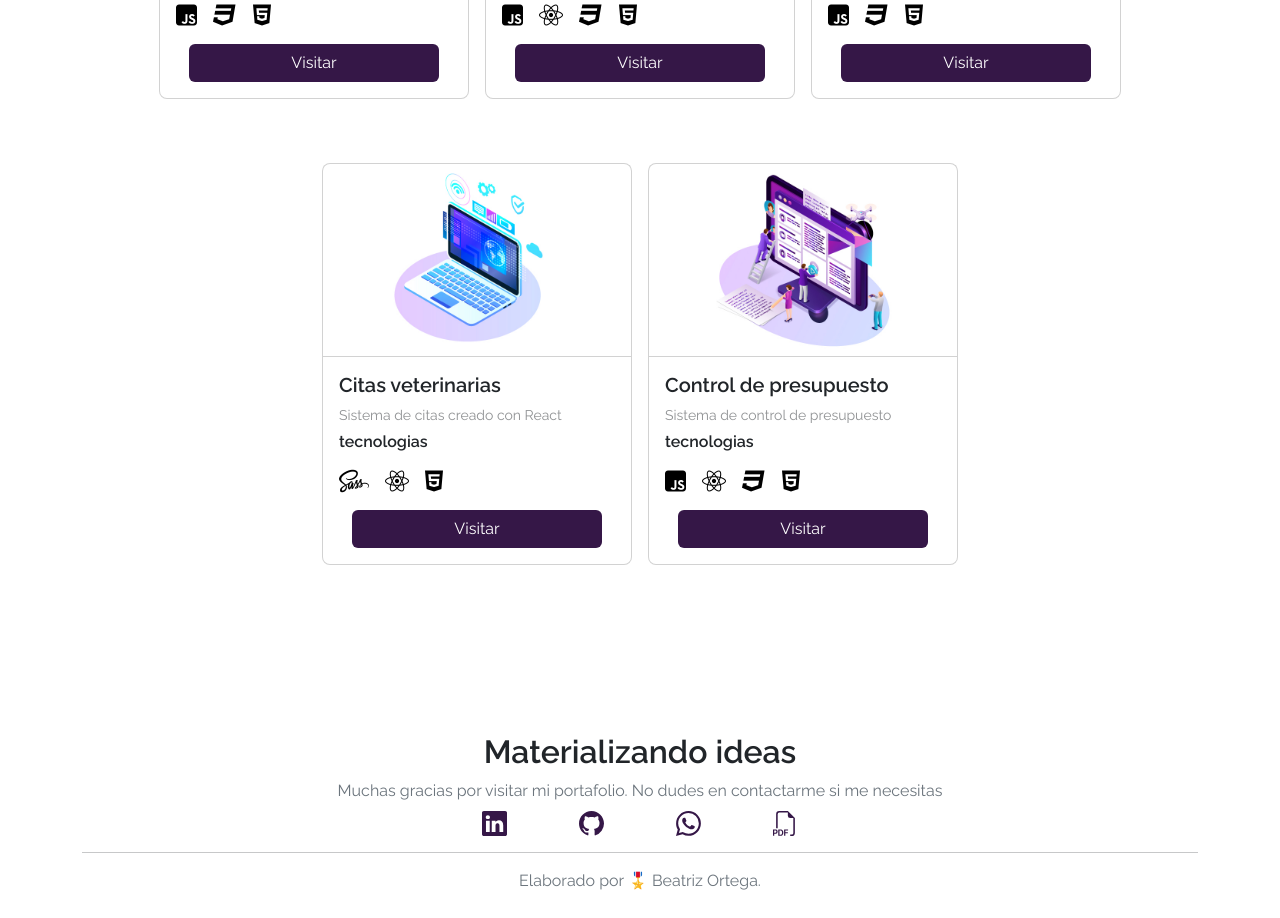
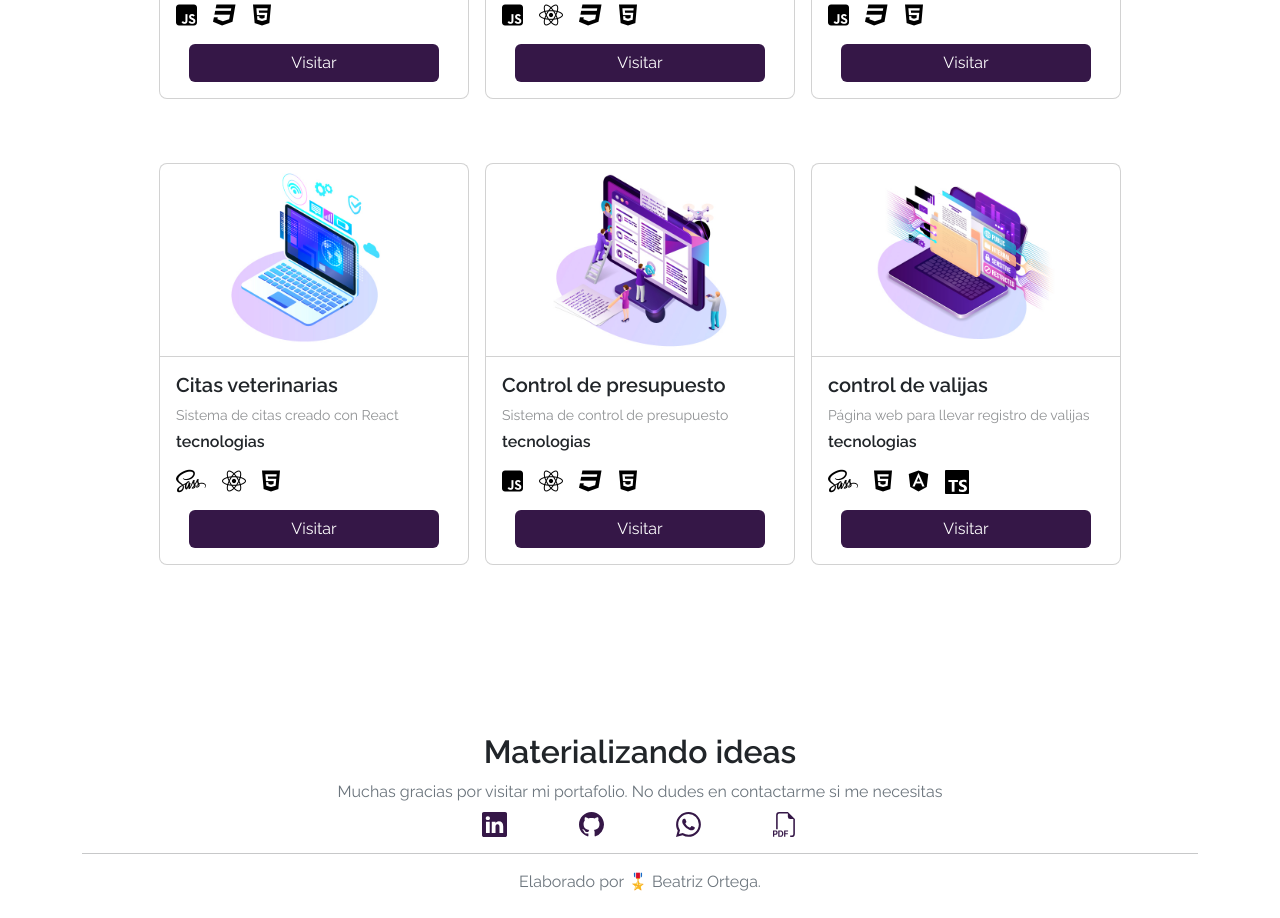
Before and after one commit to Beatriz-Ortega/Beatriz-Ortega-CV, a React (Vite) app: page / in a window 1280 px wide. Shown: the part 4660-5578 px from the top of the page. Built offline with nearby package versions, Linux system fonts and the light colour scheme.

Commit message:
new proyect in portafolio

```diff
--- a/src/components/SectccionPortafolio.jsx
+++ b/src/components/SectccionPortafolio.jsx
@@ -1,5 +1,6 @@
 import { useState } from "react";
-import { projectsData } from "../data/cvData"
+import { projectsData } from "../data/cvData";
+import { SiTypescript } from 'react-icons/si';
 
 export const SeccionPortafolio = () => {
     const [selectImg, setSelectImg] = useState('');
@@ -77,6 +78,12 @@ export const SeccionPortafolio = () => {
                                         {
                                             (project.tech.html) && <i className="fa-brands fa-html5 fa-xl me-3" style={{ color: 'black'}}></i>
                                         }
+                                        {
+                                            (project.tech.angular) && <i className="fa-brands fa-angular fa-xl me-3" style={{ color: 'black'}}></i>
+                                        }
+                                        {
+                                            (project.tech.angular) && <SiTypescript className="me-3" size={24} color="black" />
+                                        }
                                     </div>
                                     <a href={ project.ref } target='_blanck' >
                                         <button
--- a/src/data/cvData.js
+++ b/src/data/cvData.js
@@ -222,7 +222,22 @@ export const projectsData = [
             css:true,
             react: true,
         }
-    }
+    },
+        {
+        title: 'control de valijas',
+        description: `Página web para llevar registro de valijas`,
+        // Angular boostrsap
+        url: 'https://control-valijas.netlify.app/recepcion',
+        img: 'img/web3.jpg',
+        alt: 'Control valijas',
+        ref: 'https://control-valijas.netlify.app/recepcion',
+        tech:{
+            angular:true,
+            typescript:true,
+            html:true,
+            sass: true
+        }
+    },
 ]
 
 export const experienciaData = [
```
